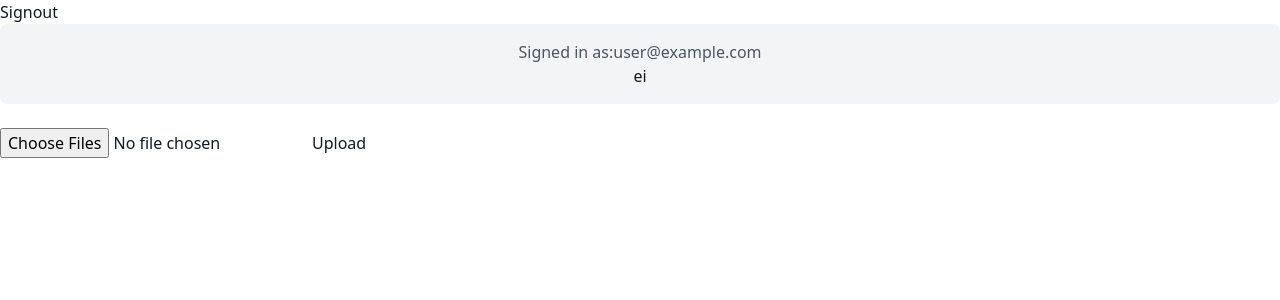
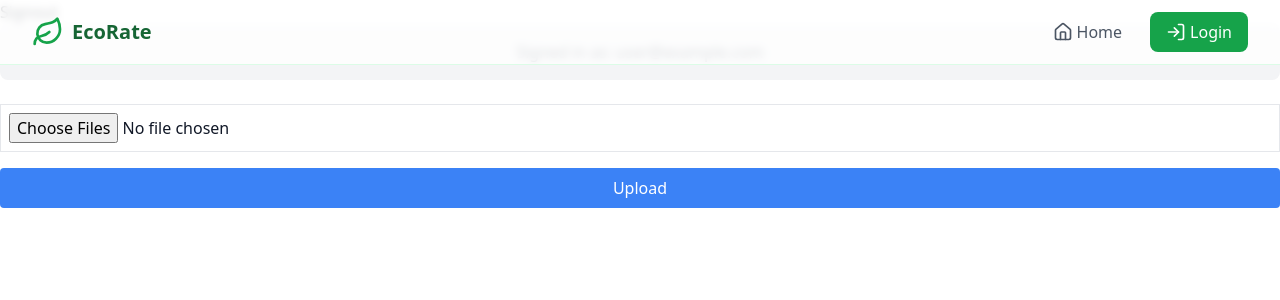
Before and after one commit to kenny5144/EcoFlow, a Next.js app in the folder my-app/: page /Homepage in a window 1280 px wide. Shown: the top 300 px of the page. Built offline with nearby package versions, Linux system fonts and the light colour scheme; no server answers; sample sign-in values are in the browser's storage.

Commit message:
pusing the working file

```diff
--- a/my-app/app/Component/Home.jsx
+++ b/my-app/app/Component/Home.jsx
@@ -1,24 +1,34 @@
-"use client"
-import React from 'react'
-import { useState } from 'react'
-const Home = ({session}) => {
-    const [files , setFiles]= useState([])
-    console.log(files)
+"use client";
+import React, { useState } from "react";
+
+const Home = ({ session }) => {
+  const [files, setFiles] = useState([]);
+  const [analysis, setAnalysis] = useState(null); // Stores AI response
+  const [loading, setLoading] = useState(false);
+  const [error, setError] = useState(null);
+
   const handleSubmit = async (e) => {
     e.preventDefault();
+    if (files.length === 0) {
+      setError("Please select an image before uploading.");
+      return;
+    }
+
+    setLoading(true);
+    setError(null);
+    setAnalysis(null);
+
     const formData = new FormData();
-
     for (let i = 0; i < files.length; i++) {
       formData.append("images", files[i]);
     }
 
     try {
-        const response = await fetch("http://localhost:3000/api/imagechecker", {
+      const response = await fetch("/api/imagechecker", {
         method: "POST",
         body: formData,
       });
 
-        // Check response content type
       const contentType = response.headers.get("content-type");
 
       if (!response.ok) {
@@ -28,37 +38,60 @@ const Home = ({session}) => {
       if (contentType && contentType.includes("application/json")) {
         const data = await response.json();
         console.log("Upload success:", data);
+        setAnalysis(data); // Store response in state
       } else {
         const text = await response.text();
         console.error("Unexpected response (Not JSON):", text);
+        setError("Unexpected response format.");
       }
     } catch (error) {
       console.error("Upload failed:", error);
+      setError("Upload failed. Please try again.");
+    } finally {
+      setLoading(false);
     }
-
-      console.log("Form Data Sent:", formData);
   };
-
 
   return (
     <>
-
       <div className="bg-gray-100 rounded-lg p-4 text-center mb-6">
-        <p className="text-gray-600">Signed in as:{session.user.email}</p>
-        <p className="font-medium">ei</p>
+        <p className="text-gray-600">Signed in as: {session.user.email}</p>
       </div>
 
-      <form onSubmit={handleSubmit}>
+      <form onSubmit={handleSubmit} className="flex flex-col gap-4">
         <input
           type="file"
           name="images"
           multiple
+          accept="image/*"
           onChange={(e) => setFiles(Array.from(e.target.files))}
+          className="border p-2"
         />
-      <button type="submit">Upload</button>
+        <button type="submit" className="bg-blue-500 text-white p-2 rounded">
+          {loading ? "Uploading..." : "Upload"}
+        </button>
       </form>
+
+      {error && <p className="text-red-500 mt-4">{error}</p>}
+
+      {analysis && (
+        <div className="mt-6 p-4 border rounded bg-gray-50">
+          <h2 className="text-lg font-semibold">Analysis Result</h2>
+          <p>
+            <strong>Rating:</strong> {analysis.rating}/10
+          </p>
+          <p>
+            <strong>Reasoning:</strong> {analysis.reasoning}
+          </p>
+          {analysis.recommendation && (
+            <p>
+              <strong>Recommendation:</strong> {analysis.recommendation}
+            </p>
+          )}
+        </div>
+      )}
     </>
-  )
-}
+  );
+};
 
-export default Home
+export default Home;
--- a/my-app/app/Component/nav.jsx
+++ b/my-app/app/Component/nav.jsx
@@ -1,9 +1,47 @@
-import React from 'react'
+"use client";
+import React from "react";
+import Link from "next/link";
+import { Leaf, Home, History, User, LogIn } from "lucide-react";
+import { useRouter } from "next/router";
+const Nav = () => {
+  const location = useRouter;
+  return (
+    <div className="bg-gradient-to-br from-green-50 to-emerald-50">
+      <div className="bg-white/80 backdrop-blur-sm border-b border-green-100 fixed w-full z-10">
+        <div className="max-w-7xl mx-auto px-4 sm:px-6 lg:px-8">
+          <div className="flex justify-between h-16">
+            <div className="flex items-center">
+              <Link href="/" className="flex items-center space-x-2">
+                <Leaf className="h-8 w-8 text-green-600" />
+                <span className="text-xl font-semibold text-green-800">
+                  EcoRate
+                </span>
+              </Link>
+            </div>
+            <div className="flex items-center space-x-4">
+              <Link
+                href="/Landing"
+                className={`nav-link ${
+                  location.pathname === "/" ? "text-green-600" : "text-gray-600"
+                }`}
+              >
+                <Home className="h-5 w-5" />
+                <span>Home</span>
+              </Link>
 
-const nav = () => {
-  return (
-    <div>nav</div>
-  )
-}
+              <Link
+                href="/Signin"
+                className="flex items-center space-x-1 bg-green-600 text-white px-4 py-2 rounded-lg hover:bg-green-700 transition-colors"
+              >
+                <LogIn className="h-5 w-5" />
+                <span>Login</span>
+              </Link>
+            </div>
+          </div>
+        </div>
+      </div>
+    </div>
+  );
+};
 
-export default nav
+export default Nav;
--- a/my-app/app/api/auth/[...nextauth]/route.js
+++ b/my-app/app/api/auth/[...nextauth]/route.js
@@ -1,3 +1,3 @@
-import {handlers} from "@/lib/auth"
+import { handlers } from "../lib/auth";
 
 export const { GET, POST } = handlers;
--- a/my-app/app/api/imagechecker/route.js
+++ b/my-app/app/api/imagechecker/route.js
@@ -1,60 +1,78 @@
-// pages/api/openai-upload.js
-import { OpenAI } from 'openai';
-import Busboy from 'busboy';
+import { OpenAI } from "openai";
 
-export const corsHeaders = {
-    "Access-Control-Allow-Origin": "*",
-    "Access-Control-Allow-Methods": "GET, POST, PUT, DELETE, OPTIONS",
-    "Access-Control-Allow-Headers": "Content-Type, Authorization",
-  };
-
-export const config = {
-  api: {
-    bodyParser: false,
-  },
-};
-
-export default async function handler(req, res) {
-  if (req.method !== 'POST') {
-    return res.status(405).json({ error: 'Method not allowed' });
+export async function POST(req) {
+  try {
+    // Ensure the request contains form data
+    const contentType = req.headers.get("content-type") || "";
+    if (!contentType.includes("multipart/form-data")) {
+      return new Response(
+        JSON.stringify({
+          error: "Invalid Content-Type, expected multipart/form-data",
+        }),
+        { status: 400, headers: { "Content-Type": "application/json" } }
+      );
     }
 
-  const busboy = Busboy({ headers: req.headers });
-  console.log(busboy)
-  const files = [];
-  console.log(files)
+    // Get form data from request
+    const formData = await req.formData();
+    const files = formData.getAll("images");
 
-  // Process uploaded files in memory
-  busboy.on('file', (name, file, info) => {
-    const { mimeType } = info;
-    const chunks = [];
+    if (!files || files.length === 0) {
+      return new Response(JSON.stringify({ error: "No files uploaded" }), {
+        status: 400,
+        headers: { "Content-Type": "application/json" },
+      });
+    }
 
-    file.on('data', (chunk) => chunks.push(chunk));
-    file.on('end', () => {
-      // Convert buffer to base64 for OpenAI
-      const buffer = Buffer.concat(chunks);
-      const base64 = buffer.toString('base64');
-      files.push({ mimeType, base64 });
-    });
-  });
+    // Convert each file to base64 for OpenAI API
+    const base64Files = await Promise.all(
+      files.map(async (file) => {
+        const buffer = Buffer.from(await file.arrayBuffer());
+        return {
+          mimeType: file.type,
+          base64: buffer.toString("base64"),
+        };
+      })
+    );
 
-  // Send files to OpenAI after processing
-  busboy.on('finish', async () => {
-    try {
+    // Send images to OpenAI API with structured prompt
     const response = await fetch("https://api.openai.com/v1/chat/completions", {
       method: "POST",
       headers: {
         "Content-Type": "application/json",
-          "Authorization": `Bearer ${process.env.OPENAI_API_KEY}`, // Ensure this is defined in .env.local
+        Authorization: `Bearer ${process.env.OPENAI_KEY}`, // Ensure API key is set
       },
       body: JSON.stringify({
-          model: "gpt-4o", // Use correct model name
+        model: "gpt-4o",
         messages: [
           {
             role: "user",
             content: [
-                { type: "text", text: "Describe these images:" },
-                ...files.map((file) => ({
+              {
+                type: "text",
+                text: "Analyze the environmental impact of the product in this image and return a structured JSON response with the following fields:",
+              },
+              {
+                type: "text",
+                text: "1. `rating`: A number from 1 to 10 (1 = very harmful, 10 = very eco-friendly).",
+              },
+              {
+                type: "text",
+                text: "2. `reasoning`: Explain why the product received this rating, listing specific ingredients or materials.",
+              },
+              {
+                type: "text",
+                text: "3. `recommendation`: If the rating is 5 or lower, suggest specific alternative products with **brand names and model names** that are better for the environment.",
+              },
+              {
+                type: "text",
+                text: "Ensure the response is **valid JSON format** with keys: `rating`, `reasoning`, and `recommendation`.",
+              },
+              {
+                type: "text",
+                text: "For `recommendation`, provide at least 3 alternative eco-friendly products with brand names and model names. Example: { 'recommendation': [ { 'brand': 'Bamboo Earth', 'product': 'Biodegradable Toothbrush' }, { 'brand': 'Seventh Generation', 'product': 'Plant-Based Laundry Detergent' } ] }",
+              },
+              ...base64Files.map((file) => ({
                 type: "image_url",
                 image_url: {
                   url: `data:${file.mimeType};base64,${file.base64}`,
@@ -63,24 +81,29 @@ export default async function handler(req, res) {
             ],
           },
         ],
-          max_tokens: 300,
+        max_tokens: 500,
+        response_format: { type: "json_object" }, // ✅ Correct format
       }),
     });
 
-      // Parse JSON response
+    // Parse and return structured response
     const data = await response.json();
 
     if (!response.ok) {
-        throw new Error(`OpenAI API Error: ${data.error?.message || "Unknown error"}`);
+      throw new Error(
+        `OpenAI API Error: ${data.error?.message || "Unknown error"}`
+      );
     }
 
-      res.status(200).json({ result: data.choices[0].message.content });
+    return new Response(JSON.stringify(data.choices[0].message.content), {
+      status: 200,
+      headers: { "Content-Type": "application/json" },
+    });
   } catch (error) {
     console.error("OpenAI API Error:", error);
-      res.status(500).json({ error: "Failed to process images" });
+    return new Response(JSON.stringify({ error: "Failed to process images" }), {
+      status: 500,
+      headers: { "Content-Type": "application/json" },
+    });
   }
-  });
-
-
-  req.pipe(busboy);
 }
--- a/my-app/app/layout.js
+++ b/my-app/app/layout.js
@@ -1,4 +1,5 @@
 import { Geist, Geist_Mono } from "next/font/google";
+import Nav from "./Component/nav";
 import "./globals.css";
 
 const geistSans = Geist({
@@ -22,6 +23,7 @@ export default function RootLayout({ children }) {
       <body
         className={`${geistSans.variable} ${geistMono.variable} antialiased`}
       >
+        <Nav />
         {children}
       </body>
     </html>
--- a/my-app/app/page.js
+++ b/my-app/app/page.js
@@ -1,10 +1,9 @@
 import Image from "next/image";
-import { auth } from "./lib/auth";
 import { redirect } from "next/navigation";
 export default async function Home() {
-  const session = await auth()
-  if (!session) redirect("/Signin")
   return (
-   <></>
+    <>
+      <div>hekkos</div>
+    </>
   );
 }
```
Lines whose indentation alone changed are shown as unchanged.
